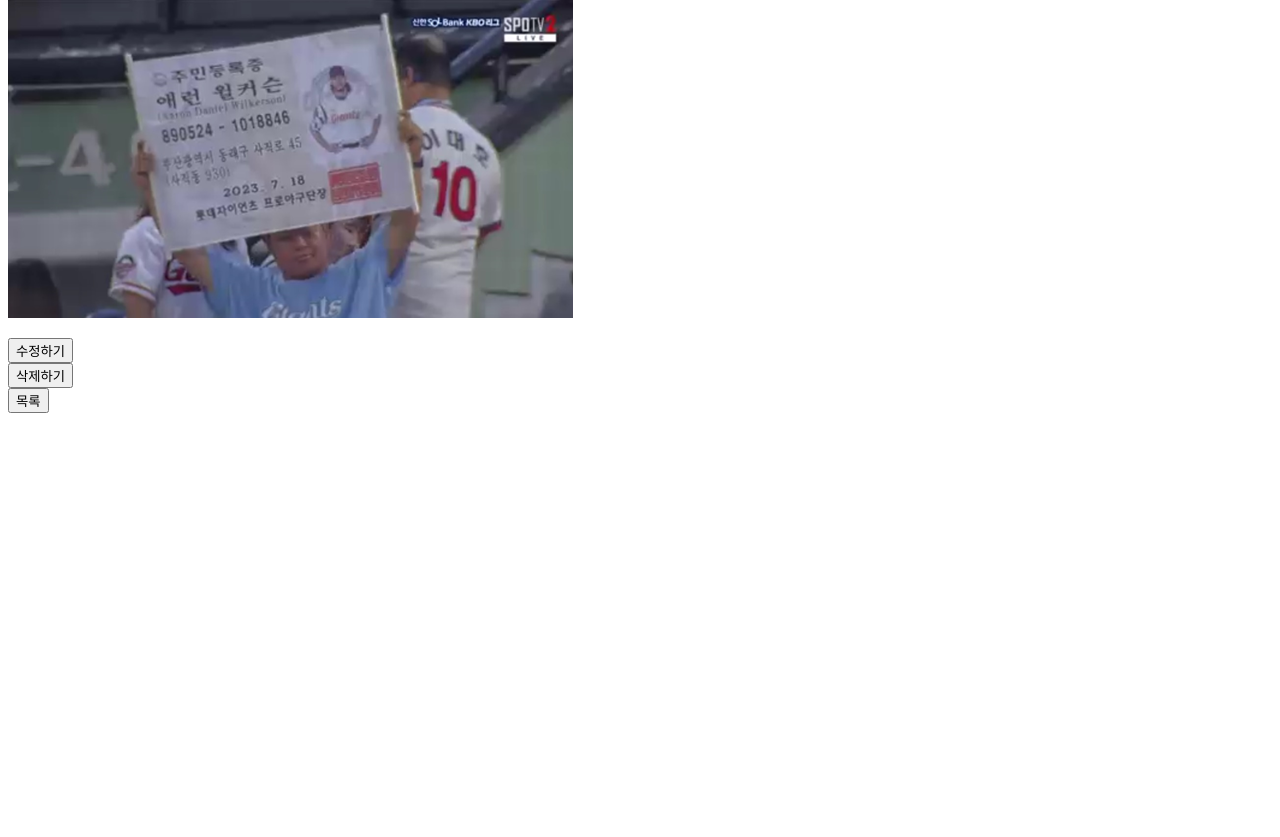
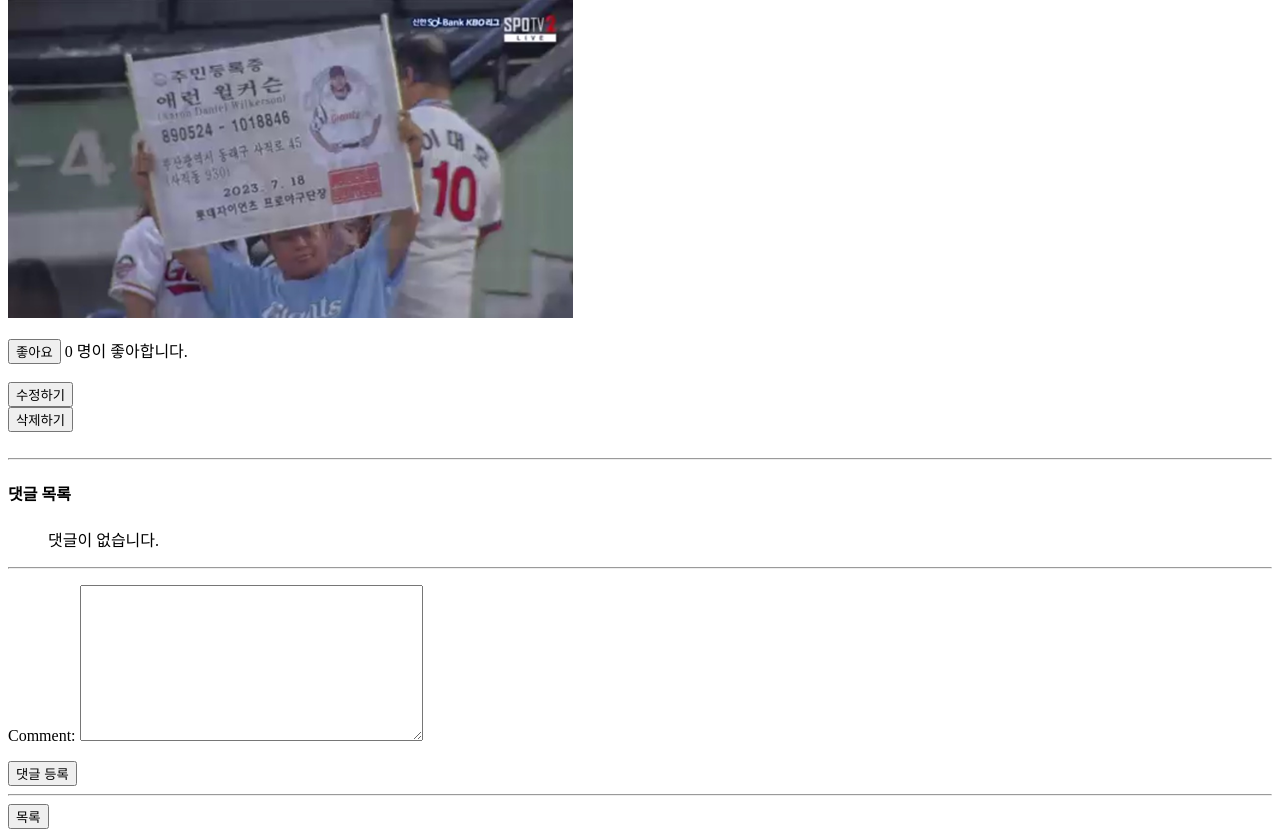
Before and after one commit to slwnt31/django, a Django app: page /show/3/ in a window 1280 px wide. Shown: the part 612-1449 px from the top of the page. Before the commit the page ends 1025 px from the top, so only its background shows below. Run offline with Django 5.2, Linux system fonts and the light colour scheme; a user stored in the database is signed in; data comes from the database, SQL or seed files in the repository; both versions use the stored data as it was after the commit.

Commit message:
comment and likes

```diff
--- a/study/accounts/views.py
+++ b/study/accounts/views.py
@@ -32,7 +32,7 @@
         user=authenticate(request, username=username, password=password)
         if user is not None:
             auth.login(request, user)
-            return redirect('home')
+            return redirect('/')
         else:
             return render(request, 'login.html', {'error': 'username or password'})
     else:
--- a/study/post/forms.py
+++ b/study/post/forms.py
@@ -1,5 +1,5 @@
 from django import forms
-from .models import Post
+from .models import Post, Comment
 
 class PostForm(forms.ModelForm):
     #작성하려고 했을 때 새 폼을 주는 것
@@ -7,7 +7,7 @@
         model=Post
         fields=['title','content']
 
-        # widgets = {'title': forms.TextInput(attrs={'class':'form',
-        #                                            'placeholder':'제목을 입력하세요'}),
-        #            'content': forms.Textarea(attrs={'placeholder': '내용을 입력하세요'})
-        #            }
+class CommentForm(forms.ModelForm):
+    class Meta:
+        model=Comment
+        fields=['comment']
--- a/study/post/models.py
+++ b/study/post/models.py
@@ -1,5 +1,6 @@
 from django.contrib.auth.models import User
 from django.db import models
+from django.conf import settings
 
 # Create your models here.
 class Post(models.Model):
@@ -7,10 +8,25 @@
     content = models.TextField()
     created_at=models.DateTimeField(auto_now_add=True)
     writer=models.ForeignKey(User, on_delete=models.CASCADE)
+    like_users=models.ManyToManyField(settings.AUTH_USER_MODEL, related_name='like_posts', blank=True)
+    modify_date=models.DateTimeField(null=True, blank=True)
 
     def __str__(self):
         return self.title
 
+    # def count_likes_user(self):
+    #     return self.like_users.count()
+
 class Image(models.Model):
     post=models.ForeignKey(Post, null=True, blank=True, on_delete=models.CASCADE)
     image=models.ImageField(blank=True, upload_to="images/")
+
+class Comment(models.Model):
+    post=models.ForeignKey(Post, on_delete=models.CASCADE)
+    writer=models.ForeignKey(settings.AUTH_USER_MODEL, on_delete=models.CASCADE)
+    comment=models.TextField()
+    created_at=models.DateTimeField(auto_now_add=True)
+    updated_at=models.DateTimeField(auto_now=True)
+
+    def __str__(self):
+        return self.comment
--- a/study/post/templates/detail.html
+++ b/study/post/templates/detail.html
@@ -16,15 +16,68 @@
     {% for image in images %}
         <p><img src="{{image.image.url}}" alt="Image"></p>
     {%endfor%}
+
+    <form action="{% url 'post:likes' post.pk %}" method='POST'>
+        {% csrf_token %}
+        {% if user in post.like_users.all %}
+            <input type="submit" value="좋아요 취소">
+        {% else %}
+            <input type="submit" value="좋아요">
+        {% endif %}
+        {{ post.like_users.count }} 명이 좋아합니다.
+    </form>
+    <br>
+
+
     {% if post.writer == request.user %}
         <a href="/updateget/{{post.id}}"><button>수정하기</button></a><br>
         <a href="/deleteget/{{post.id}}"><button>삭제하기</button></a><br>
     {% endif %}
 
-    <!-- {% comment %} {% if post.photo %}
-        {{ post.photo.url}}
-        <img src = "{{ post.photo.url }}" alt="" height="200">
-    {% endif %} {% endcomment %} -->
+    <br>
+
+    <hr>
+
+    <h4>댓글 목록</h4>
+    {% if comments %}
+        <p><b>{{ comments|length }}개의 댓글이 있습니다.</b></p>
+    {% endif %}
+    <ul>
+        {% for comment in comments %}
+            <li>
+                {{ comment.comment }} - 작성자: {{ comment.writer }}
+                {% if comment.writer == request.user %}
+                    <form action="{% url 'post:comments_delete' post.pk comment.pk %}" method="POST">
+                        {% csrf_token %}
+                        <input type="submit" value="댓글 삭제">
+                    </form>
+                {% endif %}
+            </li>
+        {% empty %}
+            <p>댓글이 없습니다.</p>
+        {% endfor %}
+    </ul>
+
+    <hr>
+
+    {% if request.user.is_authenticated %}
+        <form action="{% url 'post:comments_create' post.pk %}" method="POST">
+            {% csrf_token %}
+            <p>{{ commentForm }}</p>
+            <input type="submit" value="댓글 등록">
+        </form>
+    {% else %}
+    <a href="{% url 'accounts/home/login/' %}">댓글을 작성하려면 로그인하세요.</a>
+    {% endif %}
+
+    <hr>
+
+    {% comment %} <form method='POST' enctype="multipart/form-data">
+            {% csrf_token %}
+            <button>수정하기</button><br>
+            <button>삭제하기</button><br>
+        </form> {% endcomment %}
+
     <a href="{% url 'post:list' %}"><button>목록</button></a>
 </body>
 </html>
--- a/study/post/urls.py
+++ b/study/post/urls.py
@@ -1,5 +1,7 @@
 from django.urls import path
 from . import views
+from django.conf.urls.static import static
+from django.conf import settings
 
 app_name='post'
 
@@ -7,6 +9,12 @@
     path('',views.list, name='list'),
     path('write/',views.write, name='write'),
     path('show/<int:post_id>/', views.show, name='show'),
-    path('updateget/<int:post_id>', views.updateget, name='updateget'),
-    path('deleteget/<int:post_id>', views.deleteget, name='deleteget'),
+    path('updateget/<str:post_id>/', views.updateget, name='updateget'),
+    path('deleteget/<int:post_id>/', views.deleteget, name='deleteget'),
+    path('<int:pk>/comments/', views.comments_create, name='comments_create'),
+    path('<int:pk>/comments/<int:comment_pk>/delete/', views.comments_delete, name='comments_delete'),
+    path('<int:post_pk>/likes/', views.likes, name='likes'),
 ]
+
+urlpatterns += static(settings.MEDIA_URL,
+document_root=settings.MEDIA_ROOT)
--- a/study/post/views.py
+++ b/study/post/views.py
@@ -1,8 +1,10 @@
 
 from django.shortcuts import render,redirect, get_object_or_404
-from .models import Post, Image
-from .forms import PostForm
+from .models import Post, Image, Comment
+from .forms import PostForm, CommentForm
 from django.contrib.auth.decorators import login_required
+from django.utils import timezone
+from django.views.decorators.http import require_POST
 # Create your views here.
 
 def list(request):
@@ -30,28 +32,109 @@
 def show(request, post_id):
     post = get_object_or_404(Post, pk =post_id)
     images=Image.objects.filter(post=post)
-    return render(request, 'detail.html',
-    {'post':post, 'images':images})
+    comments = post.comment_set.all()
+    commentForm = CommentForm()
+    context = {
+        'post': post,
+        'images': images,
+        'comments': comments,
+        'commentForm': commentForm,
+    }
+    return render(request, 'detail.html', context)
 
-@login_required
-def deleteget(request, bid):
-    post=Post.objects.get(id=bid)
-    if request.user!=post.writer:
-        return redirect('')
-    else:
-        post.delete()
-        return redirect('')
-    # return redirect()
+    # commentForm=CommentForm()
+    # comment=get_object_or_404(Comment, pk=post_id)
+    # return render(request, 'detail.html',
+    # {'post':post, 'images':images, 'commentForm':commentForm})
+
+# def update(request, pk):
+#     post=Post.objects.get(id=pk)
+#     if request.method=="POST":
+#         post.title=request.POST['title']
+#         post.content=request.POST['content']
+#         post.writer=request.POST['writer']
+
+#         post.save()
+#         return redirect('post')
+#     else:
+#         postForm=PostForm
+#         return render(request, updated.html)
+
+@login_required(login_url='/accounts/home/login')
+def deleteget(request, post_id):
+    post=Post.objects.get(id=post_id)
+    post.delete()
+    return redirect('post:list')
+
+    # if request.user==post.writer:
+    #     if request.method=='POST':
+    #         post.delete()
+    #         return redirect('/')
+    #     return render(request, 'delete.html', {'post':post})
+
+    #     return redirect('post:show')
+    # else:
+    #     post.delete()
+    #     return redirect('post:list')
 
 def updateget(request, post_id):
-    post=Post.objects.get(pk=post_id)
+    post=Post.objects.get(id=post_id)
     if request.method=='POST':
-        postForm=PostForm(request.POST, instance=post)
-        if postForm.is_valid(): #수정글 다 작성해서 저장할때
+        postForm=PostForm(request.POST, request.FILES, instance=post)
+        if postForm.is_valid():
             post=postForm.save(commit=False)
+            post.modify_date=timezone.now()
             post.save()
-            # return redirect(''+str(bid))
-            return render(request, 'post:show', post_id )
+            return redirect('/show/'+str(post_id), {'post':post})
     else:
         postForm=PostForm(instance=post)
-    return render('post:') #수정버튼 눌렀을 때
+        return render(request, 'updated.html', {'post':post})
+
+        # if request.method=='POST':
+        #     postForm=PostForm(request.POST, request.FILES, instance=post)
+        #     if postForm.is_valid(): #수정글 다 작성해서 저장할때
+        #         post=postForm.save(commit=False)
+        #         post.save()
+        #         # return redirect(''+str(bid))
+        #         return render(request, 'post:show', post_id )
+        # else:
+        #     postForm=PostForm(instance=post)
+        # return render('post:') #수정버튼 눌렀을 때
+
+@require_POST
+def comments_create(request, pk):
+    if request.user.is_authenticated:
+        post=Post.objects.get(pk=pk)
+        commentForm=CommentForm(request.POST)
+        if commentForm.is_valid():
+            comment=commentForm.save(commit=False)
+            comment.post=post
+            comment.writer=request.user
+            comment.save()
+        return redirect('post:show', pk)
+    return redirect('accounts/home/login')
+
+@require_POST
+def comments_delete(request, pk, comment_pk):
+    if request.user.is_authenticated:
+        comment = get_object_or_404(Comment, pk=comment_pk)
+        if request.user == comment.writer:
+            comment.delete()
+    return redirect('post:show', pk)
+
+    # if request.users.is_authenticated:
+    #     comment=get_object_or_404(Comment, pk=comment_pk)
+    #     if request.user==comment.writer:
+    #         comment.delete()
+    # return redirect('post:show', post_pk)
+
+@require_POST
+def likes(request, post_pk):
+    if request.user.is_authenticated:
+        post=get_object_or_404(Post, pk=post_pk)
+        if post.like_users.filter(pk=request.user.pk).exists():
+            post.like_users.remove(request.user)
+        else:
+            post.like_users.add(request.user)
+        return redirect('post:show', post_pk)
+    return redirect('accounts/home/login')
```
Also changed, not shown: study/post/templates/updated.html (+5 -4 lines), study/db.sqlite3, study/media/images/스크린샷_2024-04-04_164856_B3I8On8.png (added), study/media/images/스크린샷_2024-04-04_164856_sCKytf0.png (added), study/media/images/스크린샷_2024-04-04_173036_eU2LaS6.png (added), study/post/migrations/0009_post_modify_date_comment.py (added), study/post/migrations/0010_rename_user_comment_writer.py (added), study/post/migrations/0011_alter_comment_content.py (added), study/post/migrations/0012_rename_content_comment_comment.py (added), study/post/migrations/0013_post_like_users.py (added).
